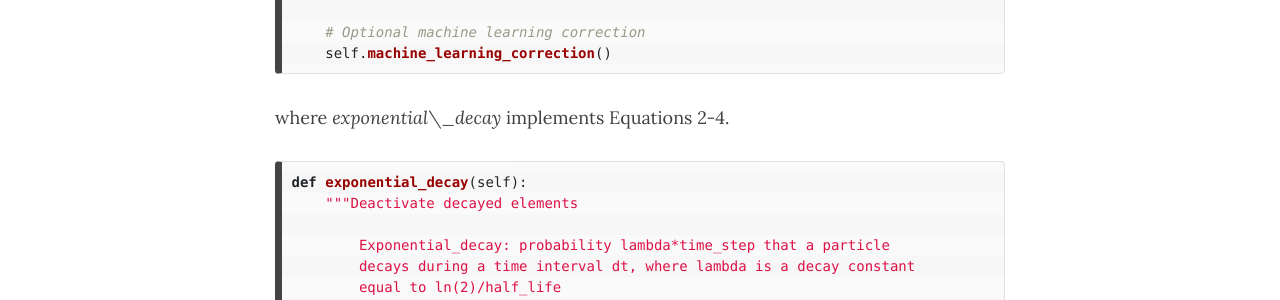
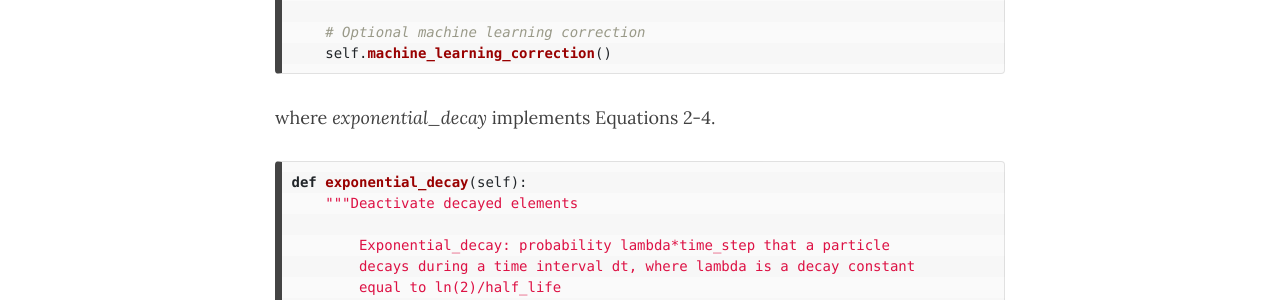
Before and after one commit to claws-scot/claws-scot.github.io, a Jekyll site: the page built from guide.md, in a window 1280 px wide and 900 px high, scrolled down 1294 px. Shown: the part 154-454 px from the top of the window. Built offline with Jekyll 4.4.1, drawn with Linux system fonts in a browser that asks for light colours; nearby versions of some CDN libraries; formulas are drawn with MathJax 3.

Commit message:
Editing web pages

````diff
--- a/guide.md
+++ b/guide.md
@@ -88,7 +88,7 @@ def update(self):
     self.machine_learning_correction()
 ```
 
-<p>where <i>exponential\_decay</i> implements Equations 2-4.</p>
+<p>where <i>exponential_decay</i> implements Equations 2-4.</p>
 
 ```python
 def exponential_decay(self):
````
